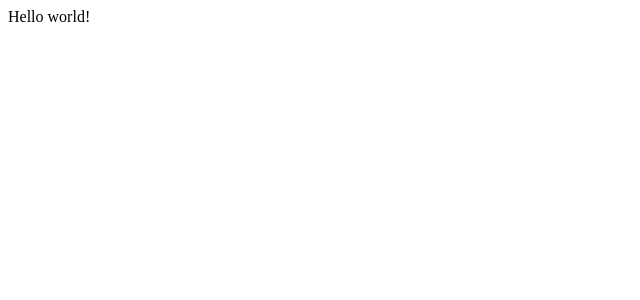
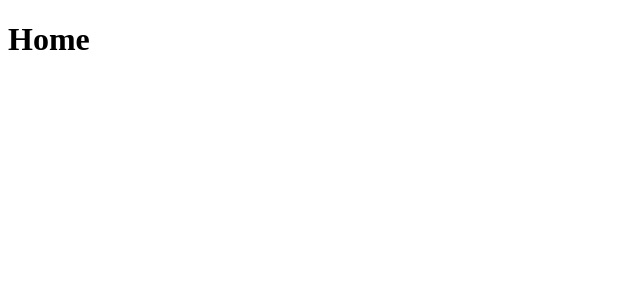
Before and after one commit to ArtemPoliakov/employment-platform, a React (Vite) app: page / in a window 1280 px wide. Shown: the top 300 px of the page, without its empty margins (0-640 px from the left). Built offline with nearby package versions, Linux system fonts and the light colour scheme.

Commit message:
first dependencies added, router set up

```diff
--- a/package.json
+++ b/package.json
@@ -14,6 +14,7 @@
     "react": "^18.3.1",
     "react-dom": "^18.3.1",
     "react-hook-form": "^7.56.3",
+    "react-router-dom": "^7.6.0",
     "react-toastify": "^11.0.5",
     "yup": "^1.6.1"
   },
--- a/src/App.tsx
+++ b/src/App.tsx
@@ -1,9 +1,25 @@
+import {
+  createBrowserRouter,
+  createRoutesFromElements,
+  Outlet,
+  Route,
+  RouterProvider,
+} from "react-router-dom";
+
 function App() {
-  return (
-    <>
-      <div>Hello world!</div>
-    </>
+  const router = createBrowserRouter(
+    createRoutesFromElements(
+      <Route path="/" element={<Root />}>
+        <Route index element={<h1>Home</h1>} />
+        <Route path="about" element={<h1>About</h1>} />
+      </Route>
+    )
   );
+  return <RouterProvider router={router} />;
 }
 
+const Root = () => {
+  return <Outlet />;
+};
+
 export default App;
```
Also changed, not shown: 1 other file (tests, documents, lock files or other folders).
